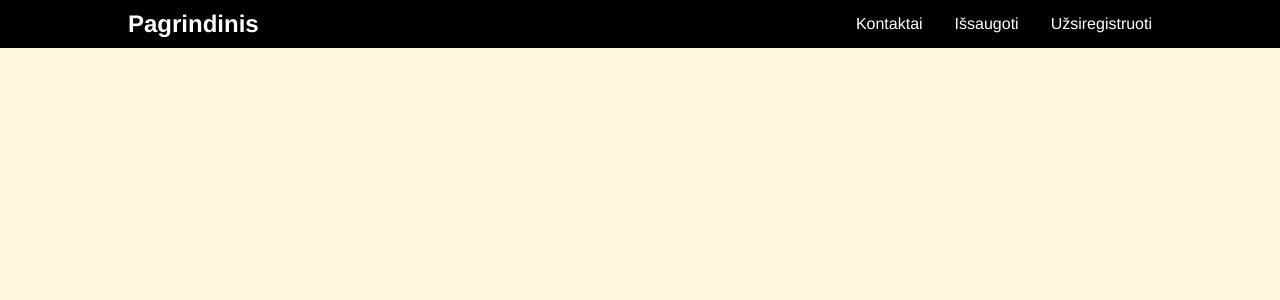
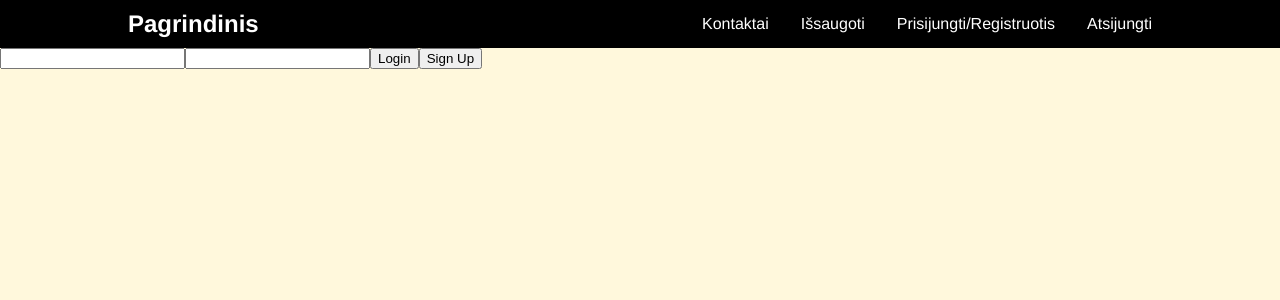
Before and after one commit to ivonaskliutaite/Dolphin-FE, a React (Create React App) app: page /login in a window 1280 px wide. Shown: the top 300 px of the page. Built offline with nearby package versions, Linux system fonts and the light colour scheme.

Commit message:
Add login and sign up form with logic

```diff
--- a/package.json
+++ b/package.json
@@ -9,6 +9,7 @@
     "@testing-library/jest-dom": "^5.16.5",
     "@testing-library/react": "^13.4.0",
     "@testing-library/user-event": "^13.5.0",
+    "@types/bcrypt": "^5.0.0",
     "@types/jest": "^27.5.2",
     "@types/material-ui": "^0.21.12",
     "@types/node": "^16.11.65",
@@ -18,6 +19,8 @@
     "@types/react-router-dom": "^5.3.3",
     "formik": "^2.2.9",
     "formik-material-ui": "^4.0.0-alpha.2",
+    "nodemon": "^2.0.20",
+    "passport": "^0.6.0",
     "react": "^18.2.0",
     "react-dom": "^18.2.0",
     "react-modal": "^3.15.1",
--- a/src/App.tsx
+++ b/src/App.tsx
@@ -10,8 +10,7 @@ import HomePage from "./pages/Homepage";
 import SavedArticles from "./pages/SavedArticles";
 import Contacts from "./pages/Contacts";
 import SignUp from  "./pages/SignUp";
-import {Playground} from "./pages/Playground";
-
+import Logout from "./pages/Logout";
 
 const App = () => {
     return (
@@ -21,9 +20,9 @@ const App = () => {
         <Routes>
             <Route path="/" element={<HomePage />} />
             <Route path="/contacts" element={<Contacts />} />
-            <Route path="/sign-up" element={<SignUp/>} />
+            <Route path="/login" element={<SignUp/>} />
             <Route path ="/articles/saved" element={<SavedArticles/>} />
-            <Route path ="/playground" element={<Playground/>} />
+            <Route path ="/logout" element={<Logout />} />
         </Routes>
     </BrowserRouter>
   );
--- a/src/components/Navbar.tsx
+++ b/src/components/Navbar.tsx
@@ -74,8 +74,11 @@ const Navbar = () => {
                     <Link to="/articles/saved" onClick={() => setNavbarOpen(false)}>
                         <p>Išsaugoti</p>
                     </Link>
-                    <Link to="/sign-up" onClick={() => setNavbarOpen(false)}>
-                        <p>Užsiregistruoti</p>
+                    <Link to="/login" onClick={() => setNavbarOpen(false)}>
+                        <p>Prisijungti/Registruotis</p>
+                    </Link>
+                    <Link to="/logout" onClick={() => setNavbarOpen(false)}>
+                        <p>Atsijungti</p>
                     </Link>
                 </MobileMenuNavbar>
             }
@@ -89,8 +92,11 @@ const Navbar = () => {
                 <Link to="/articles/saved">
                     <p>Išsaugoti</p>
                 </Link>
-                <Link to="/sign-up">
-                    <p>Užsiregistruoti</p>
+                <Link to="/login" onClick={() => setNavbarOpen(false)}>
+                    <p>Prisijungti/Registruotis</p>
+                </Link>
+                <Link to="/logout" onClick={() => setNavbarOpen(false)}>
+                    <p>Atsijungti</p>
                 </Link>
             </DesktopMenuNavbar>
         </Nav>
--- a/src/pages/Contacts.tsx
+++ b/src/pages/Contacts.tsx
@@ -1,15 +1,11 @@
 import React, {useState} from 'react';
 import styled from "styled-components";
 import {
-    Card,
     CardContent,
     Typography,
     Grid,
     TextField,
     Button,
-    FormControl,
-    InputLabel,
-    OutlinedInput, FormHelperText
 } from "@mui/material";
 
 const CardStyled = styled.div`
@@ -31,7 +27,7 @@ const Contacts = () => {
                     <form>
                         <Grid container spacing={3}>
                             <Grid xs={12} sm={6} item>
-                                <TextField label="Jūsų vardas:" placeholder="jūsų vardas..." variant="outlined"
+                                <TextField error={formValues.msg.length === 0 ? true : false} label="Jūsų vardas:" placeholder="jūsų vardas..." variant="outlined"
                                            fullWidth
                                            required/>
                             </Grid>
@@ -40,19 +36,21 @@ const Contacts = () => {
                                            fullWidth/>
                             </Grid>
                             <Grid xs={12} item>
-                                <TextField error type="email" label="Jūsų el. paštas:" placeholder="jūsų el. paštas..."
-                                           variant="outlined" fullWidth/>
+                                <TextField error={formValues.msg.length === 0 ? true : false} type="email" label="Jūsų el. paštas:" placeholder="jūsų el. paštas..."
+                                           variant="outlined" fullWidth
+                                required/>
                             </Grid>
                             <Grid xs={12} item>
-                                <TextField error={formValues.msg.length === 0 ? true : false} label="Jūsų žinutė:" multiline rows={4}
+                                <TextField error={formValues.msg.length === 0 ? true : false}
+                                           label="Jūsų žinutė:" multiline rows={4}
                                            placeholder="pradėkite rašyti čia..."
                                            variant="outlined" fullWidth required value={formValues.msg}
                                            onChange={(e) => {
                                                setFormValues({
                                                    msg:e.target.value
                                                })
-                                           }}/>
-                                {!formValues.msg ? <FormHelperText error={formValues.msg.length === 0 ? true : false} id="component-error-text">Nepalikite tuscio</FormHelperText> : undefined }
+                                           }}
+                                />
                             </Grid>
                             <Grid xs={12} item>
                                 <Button type="submit" variant="contained" color="primary" fullWidth>Išsiųsti</Button>
--- a/src/pages/Homepage.tsx
+++ b/src/pages/Homepage.tsx
@@ -20,7 +20,15 @@ const Homepage = () => {
     useEffect(() => {
         fetch("http://localhost:3005/articles/", {
             mode: "no-cors",
-        }).then(r => r.json())
+        }).then(r => {
+            console.log('Fetch executed');
+            if (r.redirected) {
+                window.location.replace(r.url);
+                // return Promise.resolve(r);
+            }
+            return r;
+        })
+            .then(r => r.json())
             .then(r => setCards(r))
     }, []);
     return <div>
@@ -29,6 +37,7 @@ const Homepage = () => {
             <RefreshButton onClick={() => {
                 setRefreshDisable(true)
                 fetch("http://localhost:3005/articles/", {
+                    redirect: 'follow',
                     mode: "no-cors",
                 }).then(r => r.json())
                     .then(r => {
--- /dev/null
+++ b/src/pages/Logout.tsx
@@ -0,0 +1,22 @@
+import React, {useEffect, useState} from 'react';
+
+export const Logout = () => {
+    const [logoutSuccess, setLogoutSuccess] = useState<boolean>();
+
+    useEffect(() => {
+        const requestOptions = {
+            method: 'POST',
+            headers: {'Content-Type': 'application/json'},
+        };
+        fetch(`http://localhost:3005/logout`, requestOptions)
+            .then(res => {
+                setLogoutSuccess(res.ok)
+            })
+    }, []);
+
+    return (<div>
+        {logoutSuccess ? 'Sėkmingai atsijungėte' : 'Nepavyko atsijungti'}
+    </div>)
+}
+
+export default Logout;
--- a/src/pages/SignUp.tsx
+++ b/src/pages/SignUp.tsx
@@ -1,38 +1,50 @@
-import * as React from 'react';
-import {
-    Formik,
-    FormikHelpers,
-    FormikProps,
-    Form,
-    Field,
-    FieldProps,
-} from 'formik';
+import React, {useState} from "react";
 
-interface MyFormValues {
-    firstName: string;
+const SignUp = () => {
+    const [user, setUser] = useState<string>();
+    const [pass, setPass] = useState<string>();
+
+    return (
+        <div>
+            <input value={user} type="text" title="Username" onChange={event => {
+                setUser(event.target.value)
+            }}/>
+            <input value={pass} type="password" title="Password" onChange={event => {
+                setPass(event.target.value)
+            }}/>
+            <button onClick={() => {
+                const requestOptions = {
+                    method: 'POST',
+                    headers: {'Content-Type': 'application/json'},
+                    body: JSON.stringify({
+                        username: user,
+                        password: pass
+                    })
+                };
+                fetch(`http://localhost:3005/login/password`, requestOptions)
+                    .then(r => {
+                        if (r.redirected) {
+                            window.location.replace(r.url);
+                            return Promise.resolve(r);
+                        }
+                        return r;
+                    })
+                    .then(response => response.json())
+            }}>Login</button>
+            <button onClick={() => {
+                const requestOptions = {
+                    method: 'POST',
+                    headers: {'Content-Type': 'application/json'},
+                    body: JSON.stringify({
+                        username: user,
+                        password: pass
+                    })
+                };
+                fetch(`http://localhost:3005/signup`, requestOptions)
+                    .then(response => response.json())
+            }}>Sign Up</button>
+        </div>
+)
 }
 
-export const SignUp: React.FC<{}> = () => {
-    const initialValues: MyFormValues = { firstName: '' };
-    return (
-        <div>
-            <h1>My Example</h1>
-            <Formik
-                initialValues={initialValues}
-                onSubmit={(values, actions) => {
-                    console.log({ values, actions });
-                    alert(JSON.stringify(values, null, 2));
-                    actions.setSubmitting(false);
-                }}
-            >
-                <Form>
-                    <label htmlFor="firstName">First Name</label>
-                    <Field id="firstName" name="firstName" placeholder="First Name" />
-                    <button type="submit">Submit</button>
-                </Form>
-            </Formik>
-        </div>
-    );
-};
-
-export default SignUp;
+export default SignUp
```
Also changed, not shown: 1 other file (tests, documents, lock files or other folders).
